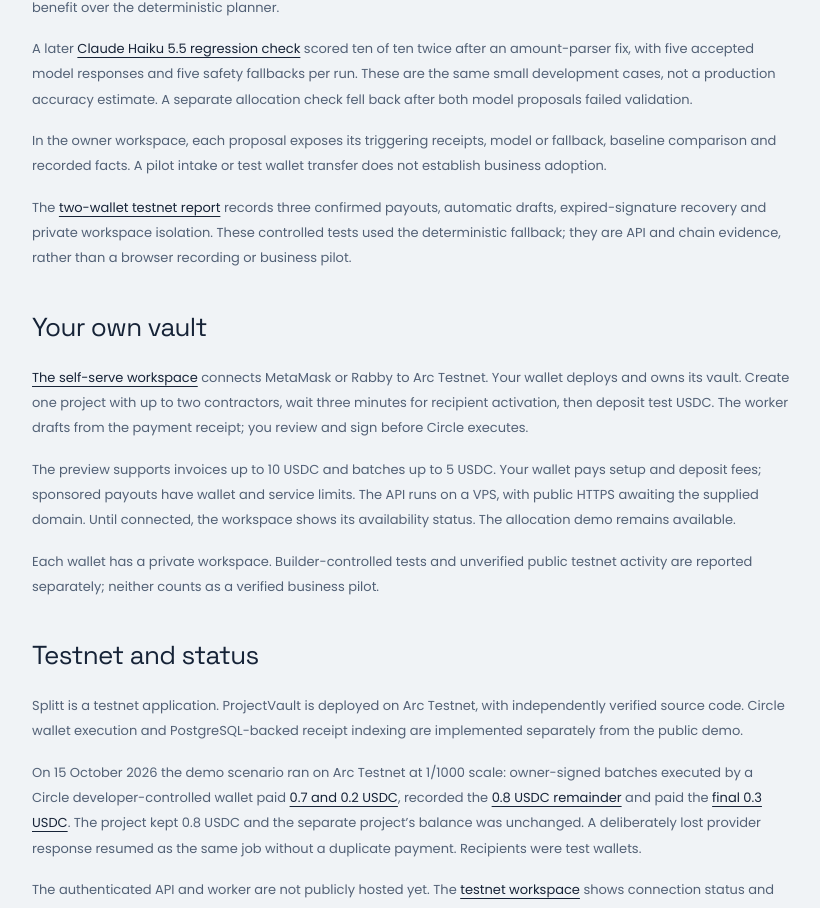
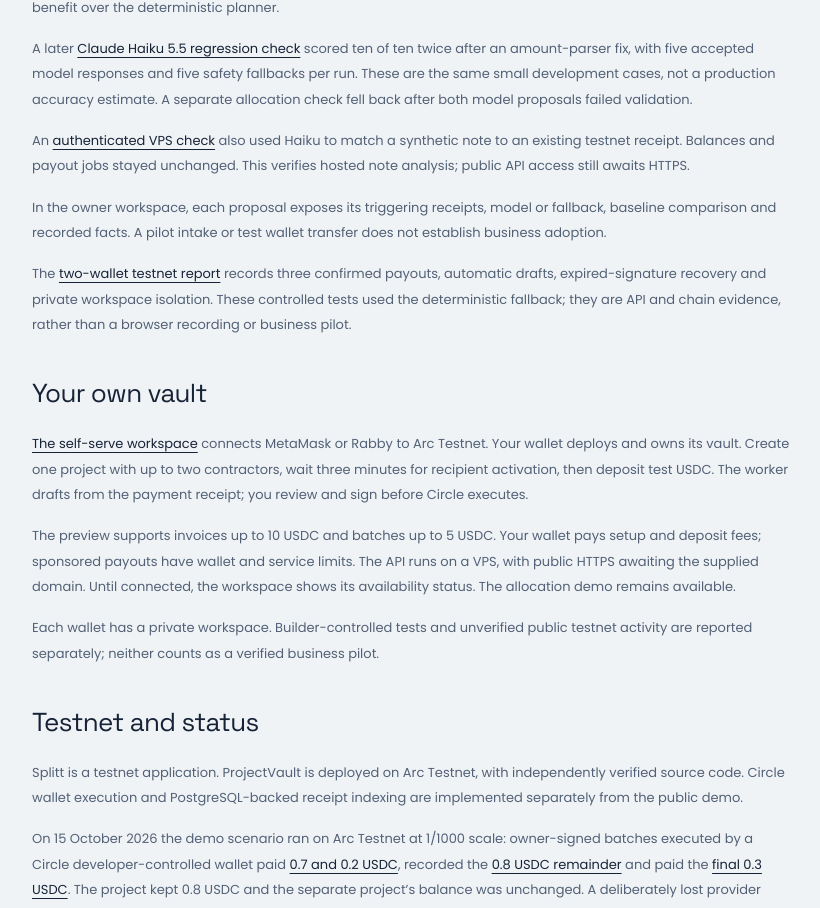
Before and after one commit to IamHarrie-Labs/splitt, a Next.js app in the folder web/: page /docs in a window 1280 px wide. Shown: the part 3099-4007 px from the top of the page, without its empty margins (316-1136 px from the left). Built offline with nearby package versions, Linux system fonts and the light colour scheme; no server answers.

Commit message:
Record hosted Claude note proof and allocation fallback limitations

```diff
--- a/web/app/docs/page.tsx
+++ b/web/app/docs/page.tsx
@@ -211,6 +211,15 @@ export default function Documentation() {
                 after both model proposals failed validation.
               </p>
               <p>
+                An{' '}
+                <a href="https://github.com/IamHarrie-Labs/splitt/blob/master/docs/anthropic-hosted-note-proof.json">
+                  authenticated VPS check
+                </a>{' '}
+                also used Haiku to match a synthetic note to an existing testnet receipt. Balances
+                and payout jobs stayed unchanged. This verifies hosted note analysis; public API
+                access still awaits HTTPS.
+              </p>
+              <p>
                 In the owner workspace, each proposal exposes its triggering receipts, model or
                 fallback, baseline comparison and recorded facts. A pilot intake or test wallet
                 transfer does not establish business adoption.
```
Also changed, not shown: 4 other files (tests, documents, lock files or other folders).
